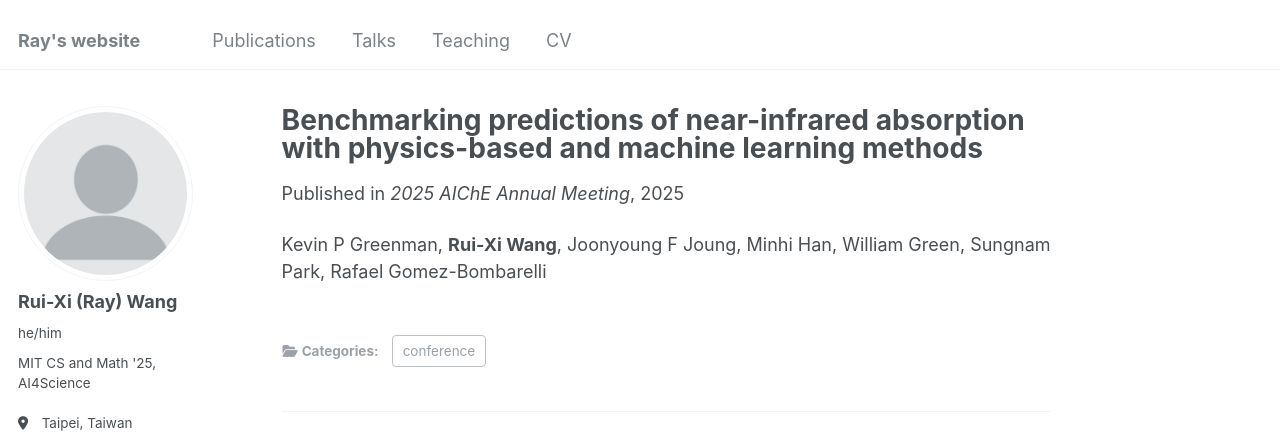
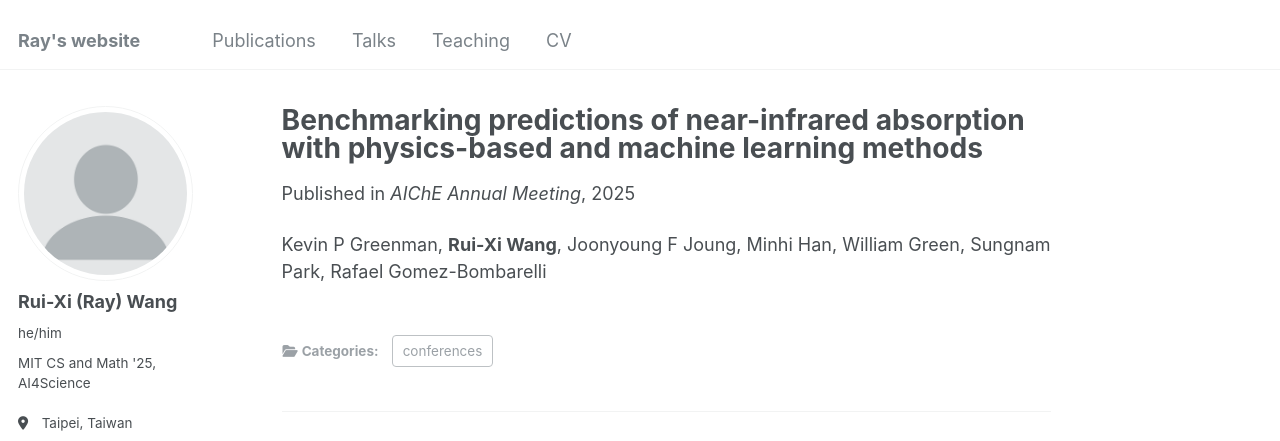
Before and after one commit to RuiXiWangTW/RuiXiWangTW.github.io, a Jekyll site: the page built from _publications/2025-11-06-benchmarking.md, in a window 1280 px wide and 1013 px high. Shown: the top 441 px of the window. Built offline with Jekyll 4.4.1, drawn with Linux system fonts in a browser that asks for light colours; some web fonts are replaced.

Commit message:
fix paper

```diff
--- a/_publications/2025-11-06-benchmarking.md
+++ b/_publications/2025-11-06-benchmarking.md
@@ -1,11 +1,11 @@
 ---
 title: "Benchmarking predictions of near-infrared absorption with physics-based and machine learning methods"
 collection: publications
-category: conference
+category: conferences
 # permalink: /publication/2024-02-17-paper-title-number-4
 # excerpt: 'This paper is about fixing template issue #693.'
 date: 2025-11-06
-venue: '2025 AIChE Annual Meeting'
+venue: 'AIChE Annual Meeting'
 paperurl: 'https://aiche.confex.com/aiche/2025/meetingapp.cgi/Paper/711622'
 ---
 Kevin P Greenman, **Rui-Xi Wang**, Joonyoung F Joung, Minhi Han, William Green, Sungnam Park, Rafael Gomez-Bombarelli
```
Also changed, not shown: _publications/2026-02-06-cell-jepa.md (+1 -1 lines).
